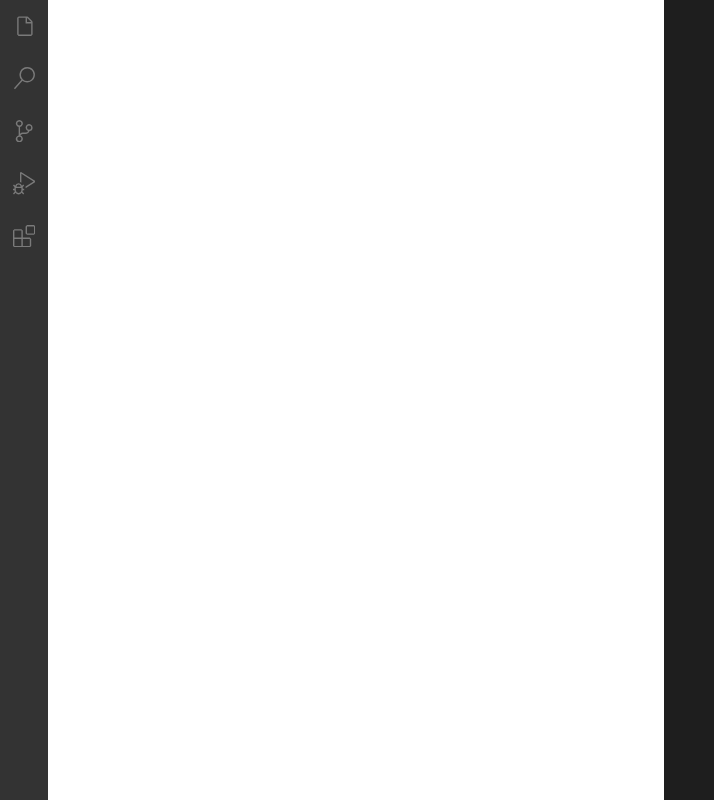
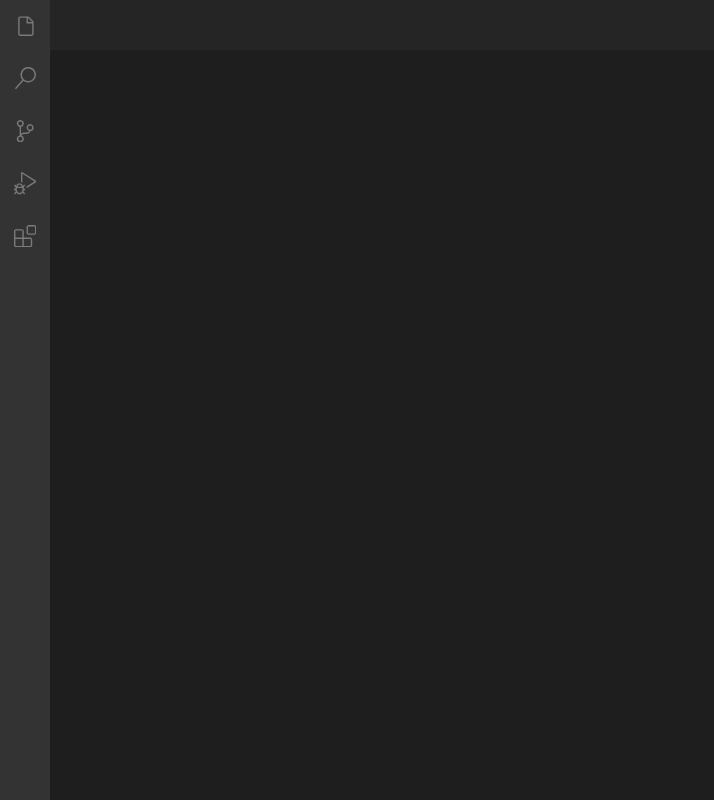
Before and after one commit to cheonHwi/vs-blog.frontend, a React (Create React App) app: page / in a window 1280 px wide. Shown: the whole page, without its empty margins (0-714 px from the left). Built offline with nearby package versions, Linux system fonts and the light colour scheme.

Commit message:
inital commit

```diff
--- a/src/index.css
+++ b/src/index.css
@@ -6,6 +6,20 @@
 
 *:not(svg, path) {
   color: white;
+}
+*::-webkit-scrollbar {
+  height: 7px; /* 스크롤바의 너비 */
+}
+
+*::-webkit-scrollbar-thumb {
+  height: 10px; /* 스크롤바의 길이 */
+  background: #464646; /* 스크롤바의 색상 */
+
+  border-radius: 10px;
+}
+
+*::-webkit-scrollbar-track {
+  background: #1e1e1e; /*스크롤바 뒷 배경 색상*/
 }
 
 body {
--- a/src/pages/Main.js
+++ b/src/pages/Main.js
@@ -7,13 +7,15 @@ import {
   VscSourceControl,
   VscDebugAlt,
   VscExtensions,
+  VscClose,
 } from "react-icons/vsc";
 import Content from "../components/Content";
 import AppContext from "../context/AppContext";
 
 function Main() {
   const [selected, setSelected] = useState(null);
-  const { selectedPost, postData, openPost } = useContext(AppContext);
+  const { setSelectedPost, selectedPost, postData, setOpenPost, openPost } =
+    useContext(AppContext);
 
   const listArr = [
     {
@@ -73,8 +75,9 @@ function Main() {
           {listArr[selected].content}
         </LeftContent>
       )}
+      <RightWrap selected={selected}>
         <RightHeader>
-        {openPost.map((one) => {
+          {openPost.map((one, index) => {
             const pathArr = one.split("/").filter(Boolean);
 
             const data = pathArr.reduce((sum, current, index) => {
@@ -90,13 +93,36 @@ function Main() {
             }, postData);
 
             return (
-            <div className={selectedPost === one ? "selected" : ""}>
-              {data.title}
+              <div
+                className={selectedPost === one ? "selected" : ""}
+                onClick={() => {
+                  setSelectedPost(data.path);
+                }}
+                key={index}
+              >
+                📝{data.title}
+                <span
+                  onClick={(e) => {
+                    e.stopPropagation();
+
+                    const openPostFilter = openPost.filter(
+                      (one) => one !== data.path
+                    );
+                    setOpenPost(openPostFilter);
+
+                    setSelectedPost(
+                      openPostFilter.length !== 0 ? openPostFilter[0] : null
+                    );
+                  }}
+                >
+                  <VscClose />
+                </span>
               </div>
             );
           })}
         </RightHeader>
-      <RightContent selected={selected}>{selectedPost}</RightContent>
+        <RightContent>{selectedPost}</RightContent>
+      </RightWrap>
     </Wrap>
   );
 }
@@ -109,7 +135,7 @@ const Wrap = styled.div`
 `;
 
 const LeftBar = styled.div`
-  min-width: 3rem;
+  min-width: 50px;
   height: 100vh;
   background-color: #333333;
 `;
@@ -146,11 +172,8 @@ const IconWrap = styled.div`
 
 const RightContent = styled.div`
   width: 100%;
+  height: calc(100% - 50px);
   background-color: #1e1e1e;
-
-  @media (max-width: 540px) {
-    display: ${({ selected }) => (selected === null ? "block" : "none")};
-  }
 
   > div:first-child {
     display: flex;
@@ -161,15 +184,35 @@ const RightContent = styled.div`
 const RightHeader = styled.div`
   width: 100%;
   height: 50px;
+  line-height: 25px;
   display: flex;
+  overflow-x: scroll;
+  background-color: #252526;
 
   > div {
     width: 150px;
     padding: 5px 10px;
     background-color: #252526;
+    position: relative;
 
     &.selected {
       background-color: #1e1e1e;
     }
+
+    > span {
+      position: absolute;
+      right: 5px;
+      top: 7px;
+      cursor: pointer;
+    }
   }
 `;
+
+const RightWrap = styled.div`
+  width: ${({ selected }) =>
+    selected === null ? "calc(100% - 50px);" : "calc(100% - 320px - 50px);"};
+
+  @media (max-width: 540px) {
+    display: ${({ selected }) => (selected === null ? "block" : "none")};
+  }
+`;
```
Lines whose indentation alone changed are shown as unchanged.
